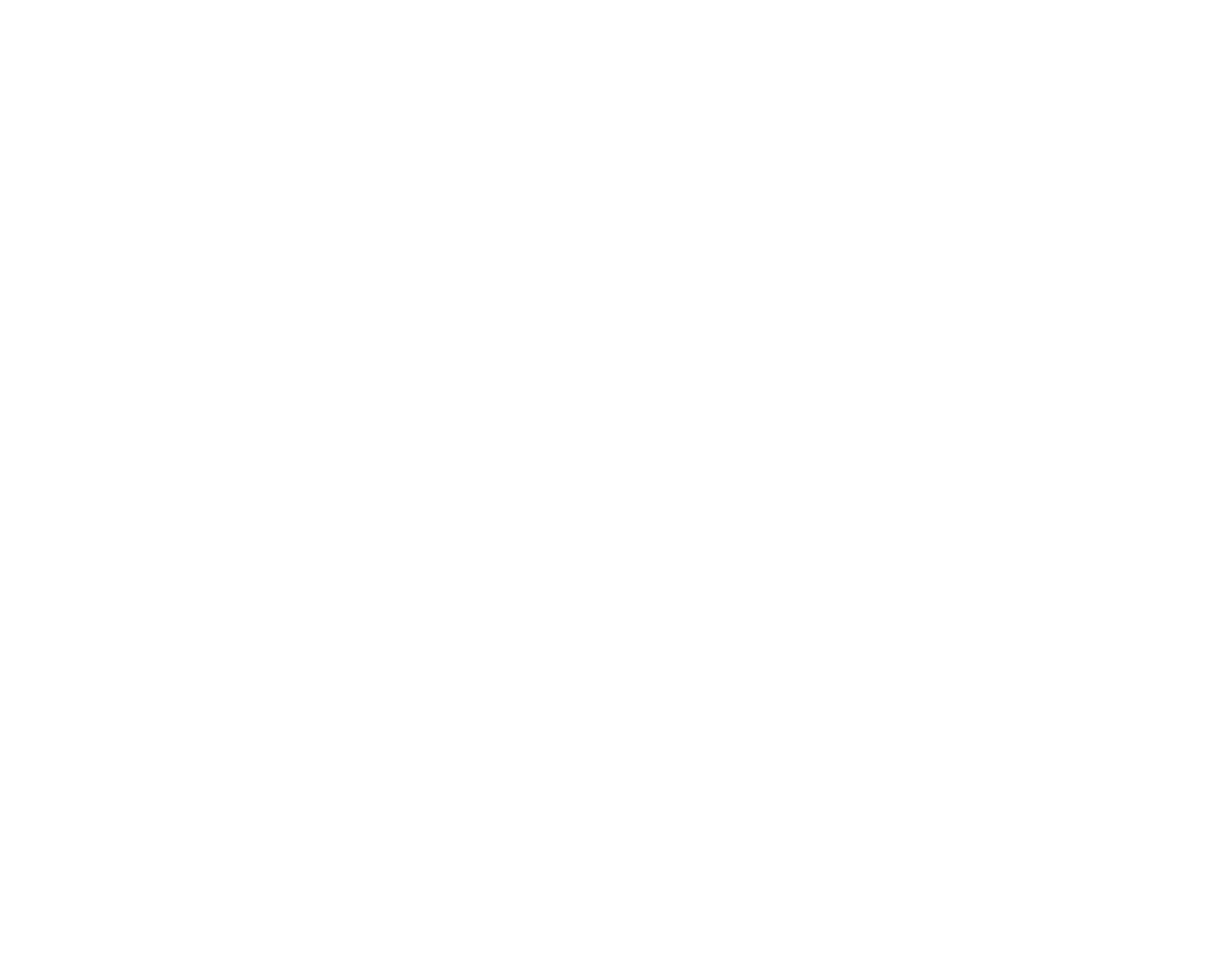
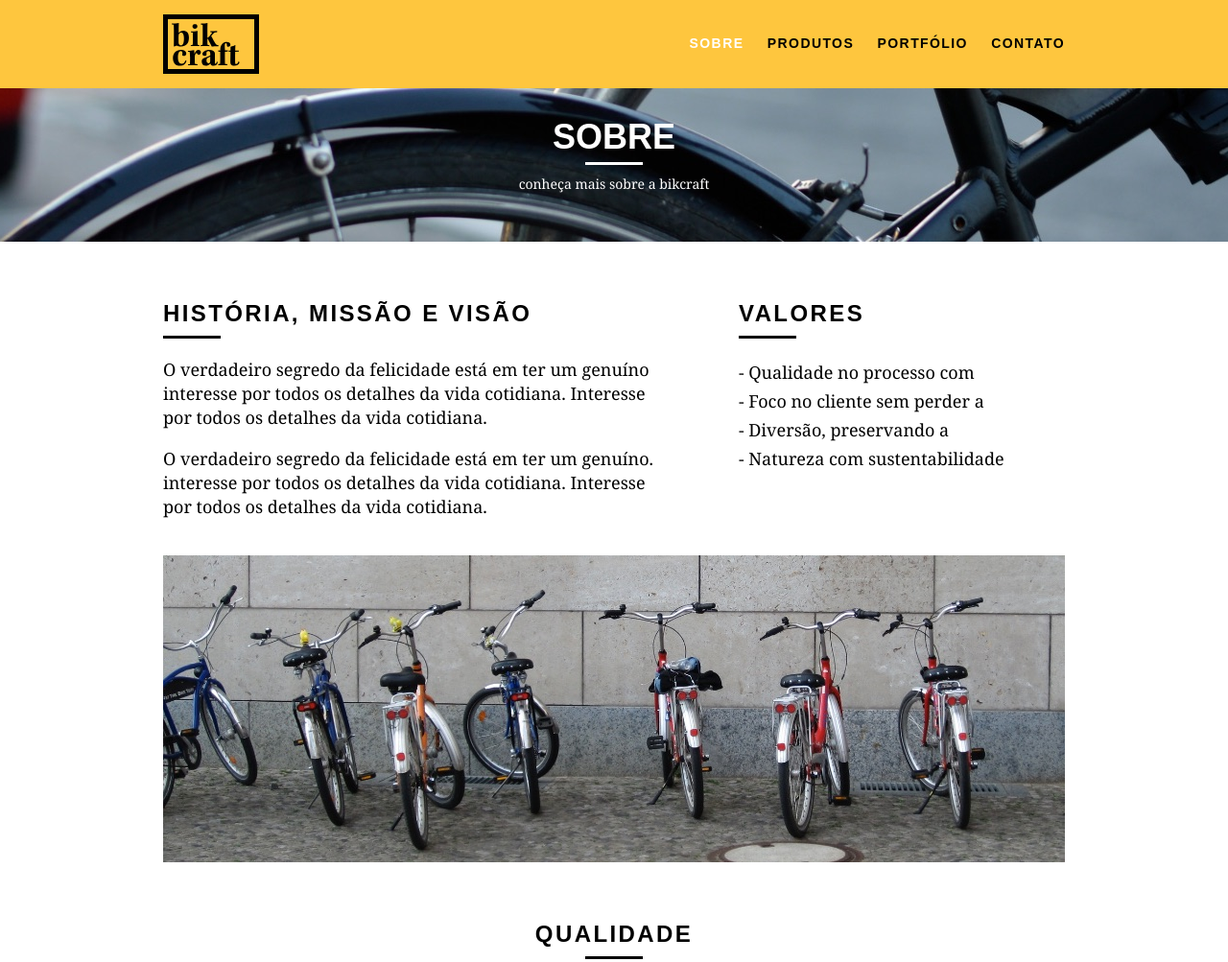
Before and after one commit to GustavoBMS/bikcraft, a plain HTML site: page sobre.html in a window 1280 px wide. Shown: the top 1003 px of the page at 96% size. Before the commit the page ends 800 px from the top, so only its background shows below. Drawn offline with Linux system fonts and the light colour scheme.

Commit message:
Finalizado pagina sobre

```diff
--- /dev/null
+++ b/css/sobre.css
@@ -0,0 +1,24 @@
+.interna_sobre {
+  background: url('../assets/img/bg-sobre.jpg') no-repeat center;
+}
+
+.missao_sobre {
+  padding-top: 60px;
+}
+
+.missao_sobre p {
+  font-size: 18px;
+  line-height: 25px;
+  margin-bottom: 1em;
+  padding-right: 60px;
+}
+
+.missao_sobre ul li {
+  font-family: Georgia, 'Times New Roman', Times, serif;
+  font-size: 18px;
+  line-height: 30px;
+}
+
+.foto-equipe {
+  padding-top: 20px;
+}
--- a/css/style.css
+++ b/css/style.css
@@ -55,6 +55,25 @@ img {
   margin: 8px auto;
 }
 
+.subtitulo-interno {
+  font-size: 24px;
+  line-height: 30px;
+  font-weight: bold;
+  letter-spacing: .1em;
+  color: #000;
+  text-transform: uppercase;
+  margin-bottom: 20px;
+}
+
+.subtitulo-interno:after {
+  content: '';
+  display: block;
+  width: 60px;
+  height: 3px;
+  background: #000;
+  margin: 8px 0;
+}
+
 /*Header*/
 
 .header{
@@ -87,6 +106,10 @@ img {
 }
 
 .header_menu ul li a:hover {
+  color: #FFF;
+}
+
+.header_menu ul li a.menu_ativo {
   color: #FFF;
 }
 
@@ -136,6 +159,34 @@ img {
   font-weight: bold;
   font-size: 14;
   letter-spacing: .1em;
+}
+
+/* introducao_interna */
+
+.introducao_interna {
+  width: 100%;
+  margin-top: 92px;
+  height: 160px;
+  background-size: cover;
+  text-align: center;
+  color: #FFF;
+  padding-top: 30px;
+}
+
+.introducao_interna h1 {
+  font-size: 36px;
+  color: #FFF;
+  font-weight: bold;
+  text-transform: uppercase;
+}
+
+.introducao_interna h1:after {
+  content: '';
+  display: block;
+  width: 60px;
+  height: 3px;
+  background: #FFF;
+  margin: 6px auto 10px auto;
 }
 
 /* Produtos */
@@ -235,6 +286,7 @@ img {
 
 .qualidade_lista {
   padding-top: 40px;
+  overflow: auto; /**clear fix */
 }
 
 .qualidade_lista li {
--- a/sobre.html
+++ b/sobre.html
@@ -3,9 +3,130 @@
 <head>
   <meta charset="UTF-8">
   <meta name="viewport" content="width=device-width, initial-scale=1.0">
-  <title>Document</title>
+  <title>Bikcraft - Sobre</title>
+  <link rel='stylesheet' href="css/normalize.css">
+  <link rel='stylesheet' href="css/reset.css">
+  <link rel='stylesheet' href="css/grid.css">
+  <link rel='stylesheet' href="css/style.css">
+  <link rel='stylesheet' href="css/sobre.css">
 </head>
 <body>
 
+  <header class="header">
+    <div class="container">
+      <a href='index.html' class="grid-4">
+        <img src="assets/img/bikcraft.svg" alt='Bikcraft'>
+      </a>
+
+      <nav class="header_menu grid-12">
+        <ul>
+          <li><a href="sobre.html" class="menu_ativo">SOBRE</a></li>
+          <li><a href="produtos.html">PRODUTOS</a></li>
+          <li><a href="portfolio.html">PORTFÓLIO</a></li>
+          <li><a href="contato.html">CONTATO</a></li>
+        </ul>
+      </nav>
+    </div>
+  </header>
+  <!-- Fim menu -->
+
+  <section class="introducao_interna interna_sobre">
+    <div class="container">
+      <h1>Sobre</h1>
+      <p>conheça mais sobre a bikcraft</p>
+    </div>
+  </section>
+
+  <section class="missao_sobre container">
+    <div class="grid-10">
+      <h2 class="subtitulo-interno">História, Missão e Visão</h2>
+      <p>O verdadeiro segredo da felicidade está em ter um genuíno interesse por todos os detalhes da vida cotidiana. Interesse por todos os detalhes da vida cotidiana.
+      </p>
+      <p>O verdadeiro segredo da felicidade está em ter um genuíno. interesse por todos os detalhes da vida cotidiana. Interesse por todos os detalhes da vida cotidiana.
+      </p>
+    </div>
+    <div class="grid-6">
+      <h2 class="subtitulo-interno">VALORES</h2>
+      <ul>
+        <li>- Qualidade no processo com
+        </li>
+        <li>- Foco no cliente sem perder a
+        </li>
+        <li>- Diversão, preservando a</li>
+        <li>- Natureza com sustentabilidade</li>
+      </ul>
+    </div>
+
+    <div class="grid-16 foto-equipe">
+      <img src="assets/img/equipe-bikcraft.jpg" alt='equipe bikcraft'>
+    </div>
+  </section>
+
+  <section class="qualidade container">
+    <h2 class="subtitulo">Qualidade</h2>
+    <img src="assets/img/bikcraft-qualidade.svg">
+    <ul class="qualidade_lista">
+      <li class="grid-1-3">
+        <h3>Durabilidade</h3>
+        <p>Lorem ipsum dolor sit amet consectetur adipisicing elit. Qui adipisci nesciunt sunt reiciendis dolorum optio.</p>
+      </li>
+      <li class="grid-1-3">
+        <h3>Design</h3>
+        <p>Lorem ipsum dolor sit amet consectetur adipisicing elit. Qui adipisci nesciunt sunt reiciendis dolorum optio.</p>
+      </li>
+      <li class="grid-1-3">
+        <h3>Sustentabilidade</h3>
+        <p>Lorem ipsum dolor sit amet consectetur adipisicing elit. Qui adipisci nesciunt sunt reiciendis dolorum optio.</p>
+      </li>
+    </ul>
+  </section>
+  <!--Fim qualidade-->
+
+  <section class="quebra">
+    <blockquote class="quote-externo container">
+      <p>"o verdadeiro segredo da felicidade está em ter um genuíno
+        interesse por todos os detalhes da vida cotidiana"
+      </p>
+      <cite>WILLIAN MORRIS</cite>
+    </blockquote>
+  </section>
+
+  <footer>
+    <div class="footer">
+
+      <div class="container">
+        <div class="grid-8 footer_historia">
+          <h3>Nossa história</h3>
+          <p>O verdadeiro segredo da felicidade está em ter um genuíno
+            interesse por todos os detalhes da vida cotidiana. Interesse por todos os detalhes da vida cotidiana.</p>
+        </div>
+
+        <div class="grid-4 footer_contato">
+          <h3>Contato</h3>
+          <ul>
+            <li>11 40028922</li>
+            <li>contato@bikcraft.com</li>
+            <li>Av Paulista - SP</li>
+            <li>11 40028922</li>
+          </ul>
+        </div>
+        <div class="grid-4 footer_redes">
+          <h3>Redes Sociais</h3>
+          <ul>
+            <li><a href="https://facebook.com" target="_blank"><img src="assets/img/redes-sociais/facebook.svg"></a></li>
+            <li><a href="https://instagram.com" target="_blank"><img src="assets/img/redes-sociais/instagram.svg"></a></li>
+            <li><a href="https://twitter.com" target="_blank"><img src="assets/img/redes-sociais/twitter.svg"></a></li>
+          </ul>
+        </div>
+      </div>
+
+    </div>
+    <div class="copy">
+      <div class="container">
+        <p class="grid-16">Bikcraft 2020 - Alguns direitos reservados.</p>
+      </div>
+    </div>
+  </footer>
+
 </body>
 </html>
```
